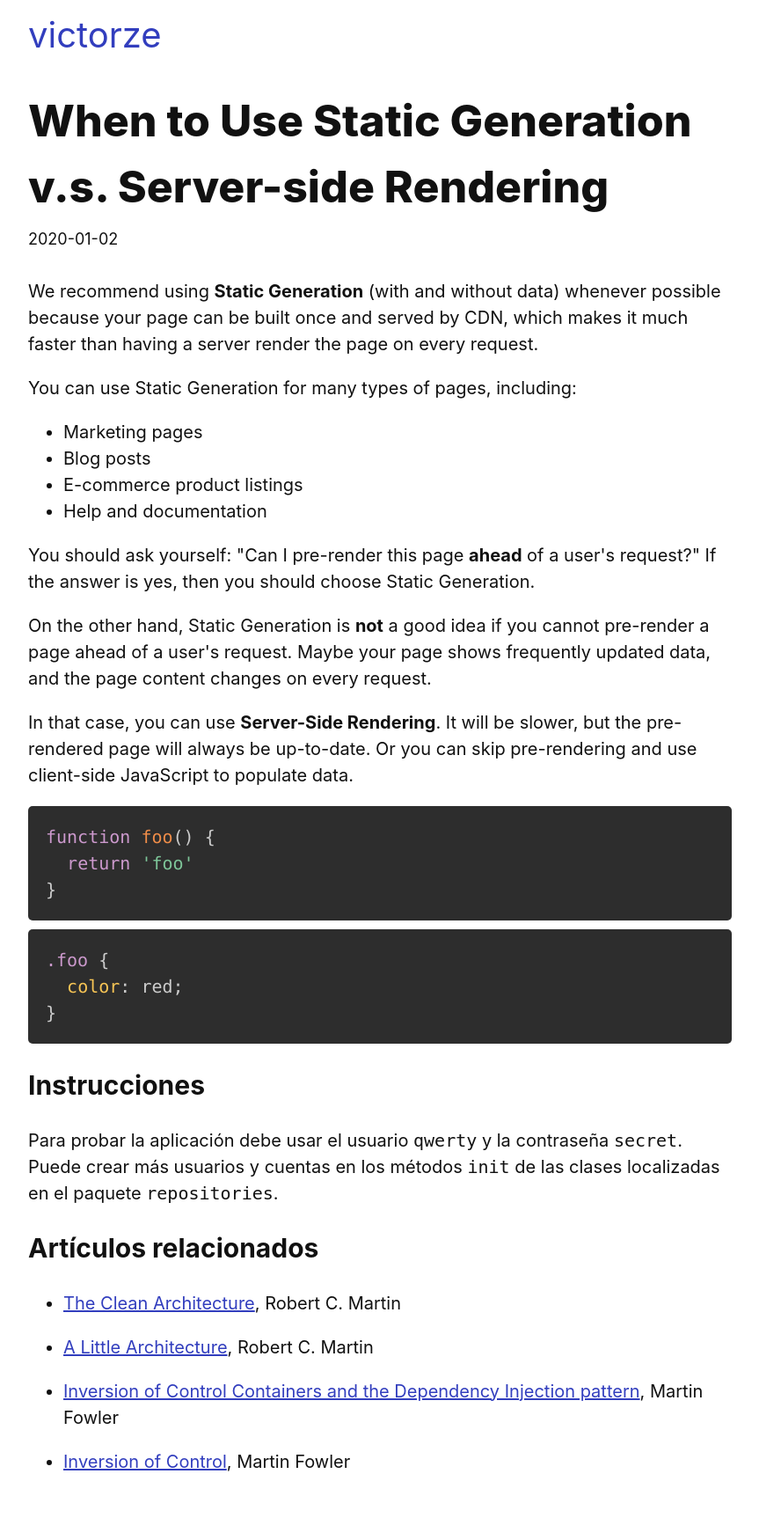
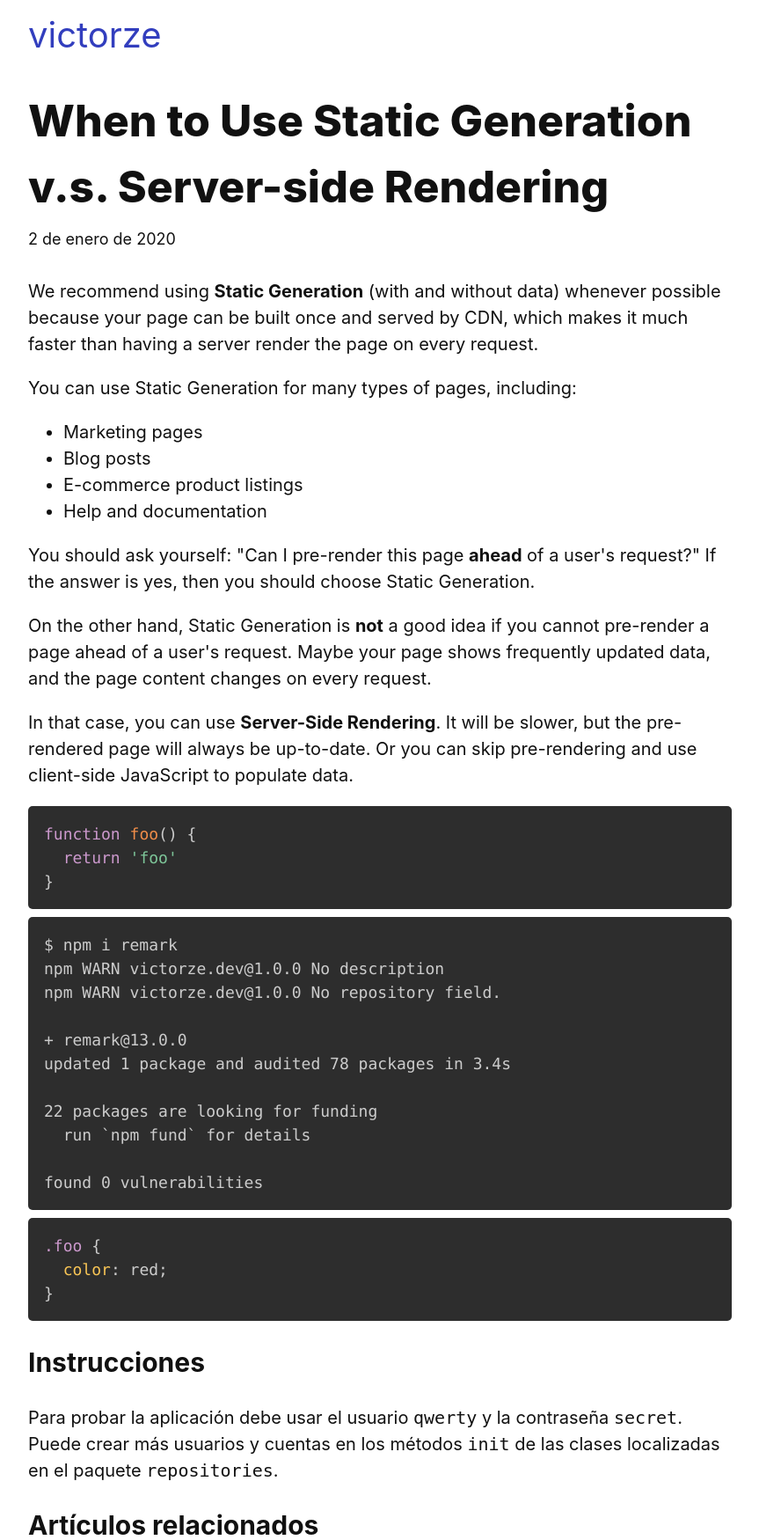
Before and after one commit to victorze/victorze.github.io, a web app: file website/posts/ssg-ssr.html in a window 1280 px wide. Shown: the top 1750 px of the page at 88% size, without its empty margins (208-1071 px from the left). Before the commit the page ends 1672 px from the top, so only its background shows below. Run offline with its HTML, style and script files only (its server is not run), Linux system fonts and the light colour scheme; some libraries are stand-ins or nearby versions.

Commit message:
Add format date

```diff
--- a/layouts/index.html
+++ b/layouts/index.html
@@ -13,7 +13,7 @@
       <% posts.forEach(post => { %>
       <a href="<%= `/posts/${post.id}.html` %>" class="home-article">
           <h2><%= post.title %></h2>
-          <time datetime="<%= post.date; %>"><%= post.date; %></time>
+          <time datetime="<%= post.date; %>"><%= formatDate(post.date); %></time>
         </a>
       <% }); %>
     </article>
--- a/layouts/post.html
+++ b/layouts/post.html
@@ -13,7 +13,7 @@
       <%- include("header.html"); %>
       <header>
         <h1 class="post-title"><%= title; %></h1>
-        <time class="post-date" datetime="<%= date; %>"><%= date; %></time>
+        <time class="post-date" datetime="<%= date; %>"><%= formatDate(date); %></time>
       </header>
       <%- contentHtml; %>
     </article>
--- a/website/assets/style.css
+++ b/website/assets/style.css
@@ -37,7 +37,7 @@ pre {
 
 body code[class*="language-"],
 body pre[class*="language-"] {
-  font-size: 1rem;
+  font-size: .9rem;
 }
 
 .container {
--- a/website/index.html
+++ b/website/index.html
@@ -16,12 +16,12 @@
 
       <a href="/posts/ssg-ssr.html" class="home-article">
           <h2>When to Use Static Generation v.s. Server-side Rendering</h2>
-          <time datetime="2020-01-02">2020-01-02</time>
+          <time datetime="2020-01-02">2 de enero de 2020</time>
         </a>
 
       <a href="/posts/pre-rendering.html" class="home-article">
           <h2>Two Forms of Pre-rendering</h2>
-          <time datetime="2020-01-01">2020-01-01</time>
+          <time datetime="2020-01-01">1 de enero de 2020</time>
         </a>
 
     </article>
--- a/website/posts/pre-rendering.html
+++ b/website/posts/pre-rendering.html
@@ -16,7 +16,7 @@
 
       <header>
         <h1 class="post-title">Two Forms of Pre-rendering</h1>
-        <time class="post-date" datetime="2020-01-01">2020-01-01</time>
+        <time class="post-date" datetime="2020-01-01">1 de enero de 2020</time>
       </header>
       <p>Next.js has two forms of pre-rendering: <strong>Static Generation</strong> and <strong>Server-side Rendering</strong>. The difference is in <strong>when</strong> it generates the HTML for a page.</p>
 <ul>
--- a/website/posts/ssg-ssr.html
+++ b/website/posts/ssg-ssr.html
@@ -16,7 +16,7 @@
 
       <header>
         <h1 class="post-title">When to Use Static Generation v.s. Server-side Rendering</h1>
-        <time class="post-date" datetime="2020-01-02">2020-01-02</time>
+        <time class="post-date" datetime="2020-01-02">2 de enero de 2020</time>
       </header>
       <p>We recommend using <strong>Static Generation</strong> (with and without data) whenever possible because your page can be built once and served by CDN, which makes it much faster than having a server render the page on every request.</p>
 <p>You can use Static Generation for many types of pages, including:</p>
@@ -32,6 +32,18 @@
 <pre><code class="language-javascript">function foo() {
   return 'foo'
 }
+</code></pre>
+<pre><code class="language-bash">$ npm i remark
+npm WARN victorze.dev@1.0.0 No description
+npm WARN victorze.dev@1.0.0 No repository field.
+
++ remark@13.0.0
+updated 1 package and audited 78 packages in 3.4s
+
+22 packages are looking for funding
+  run `npm fund` for details
+
+found 0 vulnerabilities
 </code></pre>
 <pre><code class="language-css">.foo {
   color: red;
```
Also changed, not shown: posts.js (+12 -6 lines), posts/ssg-ssr.md (+14 -0 lines).
